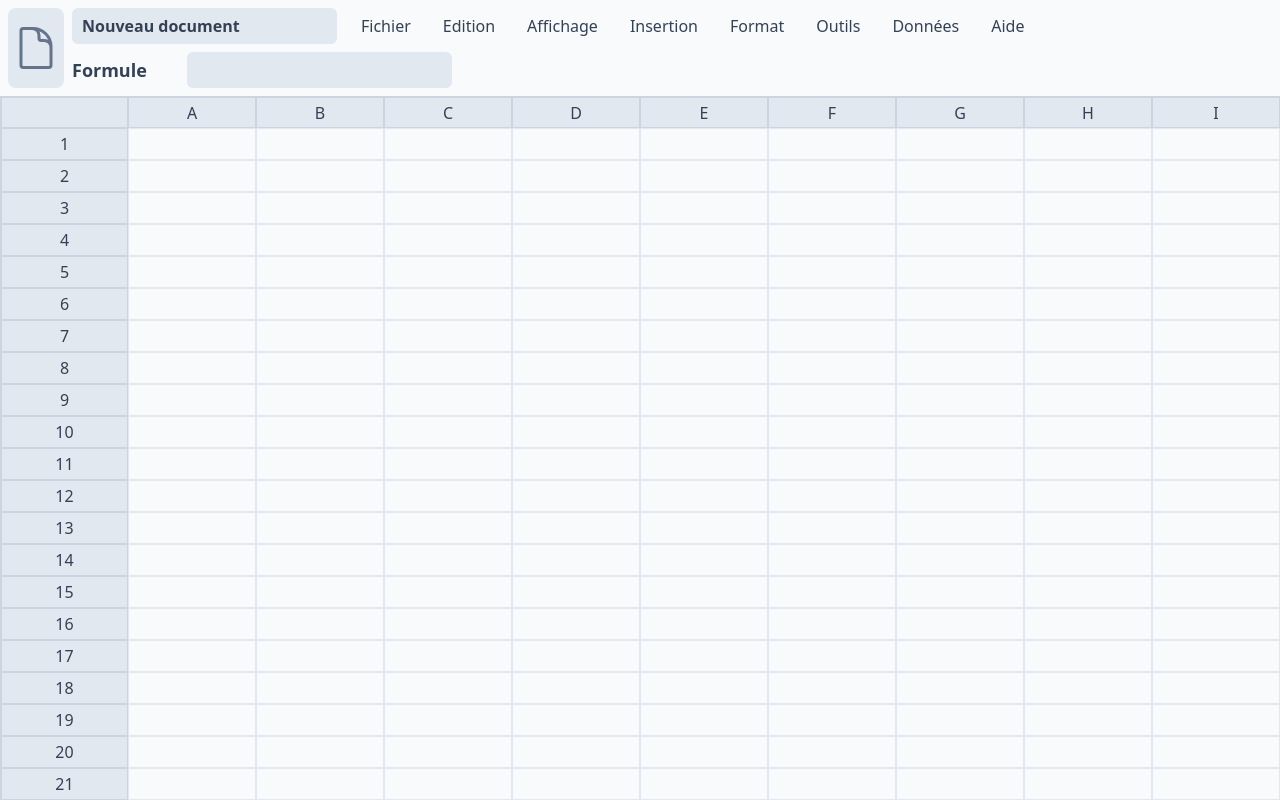
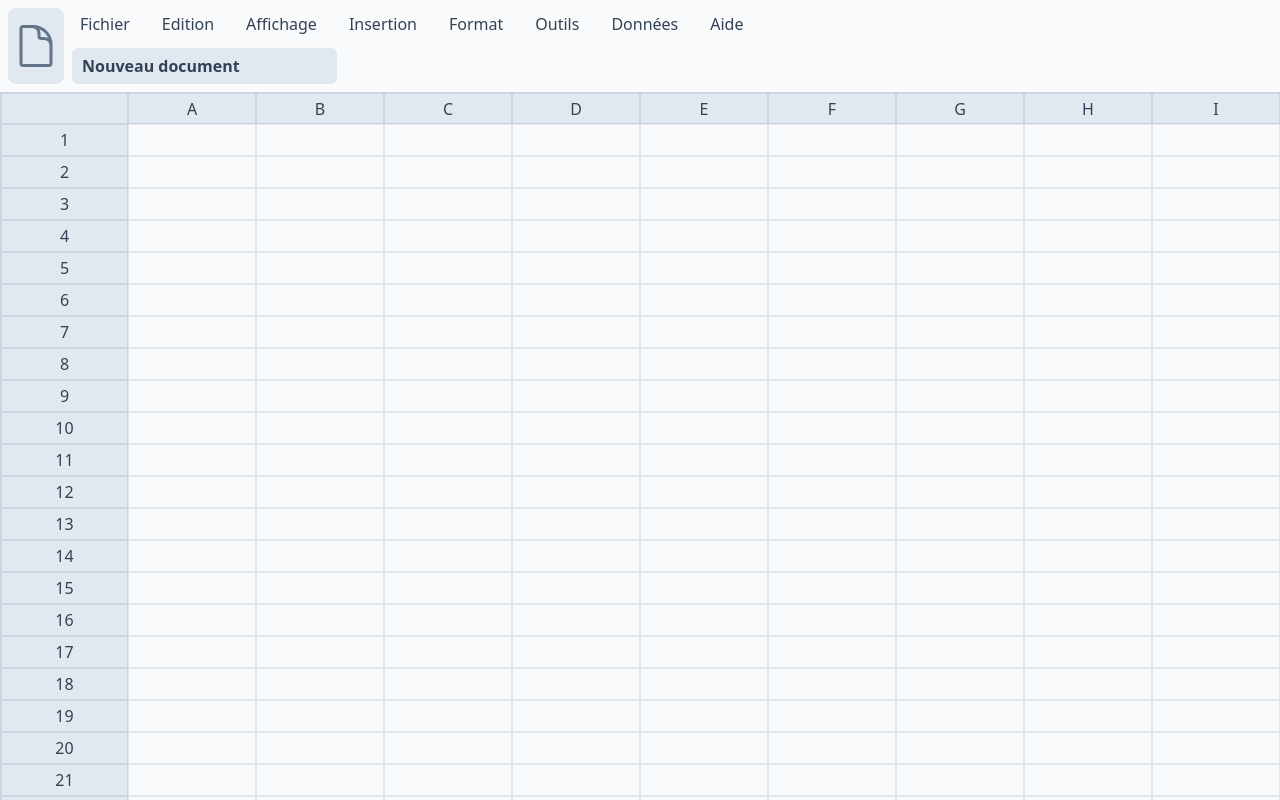
Before and after one commit to ActxLeToucan/CharlySheet, a Vue app in the folder frontend/: page /doc/1 in a window 1280 px wide. Built offline with nearby package versions, Linux system fonts and the light colour scheme.

Commit message:
WIP for the same things

```diff
--- a/frontend/src/views/Doc.vue
+++ b/frontend/src/views/Doc.vue
@@ -6,10 +6,7 @@
             </div>
             <div class="flex flex-col w-full h-full space-y-2">
                 <div class="flex w-full h-fit">
-                    <div class="show-right">
-                        <comp-input value="Nouveau document" />
-                    </div>
-                    <div class="flex space-x-4 px-4 items-center justify-center">
+                    <div class="show-down flex space-x-4 items-center justify-center">
                         <button
                             v-for="menu in menus"
                             :key="menu.name"
@@ -20,8 +17,8 @@
                         </button>
                     </div>
                 </div>
-                <div class="w-fit h-fit">
-                    <comp-input label="Formule" />
+                <div class="show-right w-fit h-fit">
+                    <comp-input value="Nouveau document" />
                 </div>
             </div>
         </div>
@@ -122,8 +119,8 @@ export default {
             MODE_EDIT: 1,
             docMode: (this.$route.params.id === "new" ? 0 : 1),
             docId: this.$route.params.id,
-            nbRows: 30,
-            nbCols: 19,
+            nbRows: 40,
+            nbCols: 20,
             menus
         };
     },
@@ -158,9 +155,6 @@ export default {
                 this.setBorder(startDiv, ev.target);
             }
         });
-
-        window.colBar = colBar;
-        window.rowBar = rowBar;
     },
     methods: {
         getIndexName(index) {
@@ -185,10 +179,10 @@ export default {
 
             const x = (dom2
                 ? Math.min(dom1rect.x, dom2rect.x)
-                : dom1rect.x) - containerRect.x;
+                : dom1rect.x) - containerRect.x + container.scrollLeft;
             const y = (dom2
                 ? Math.min(dom1rect.y, dom2rect.y)
-                : dom1rect.y) - containerRect.y;
+                : dom1rect.y) - containerRect.y + container.scrollTop;
             const w = dom2
                 ? Math.max(dom1rect.x, dom2rect.x) - Math.min(dom1rect.x, dom2rect.x) + dom2rect.width
                 : dom1rect.width;
```
